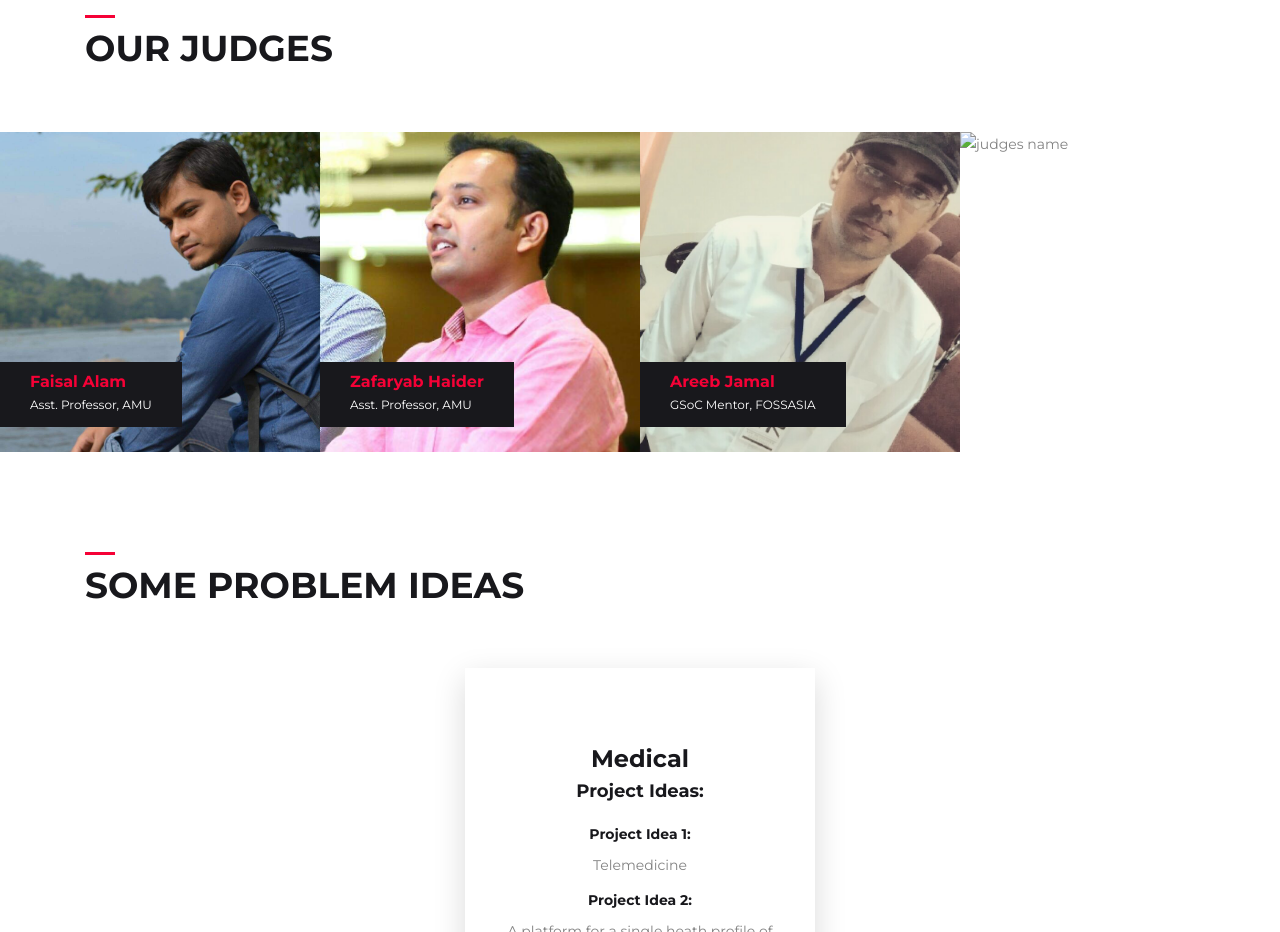
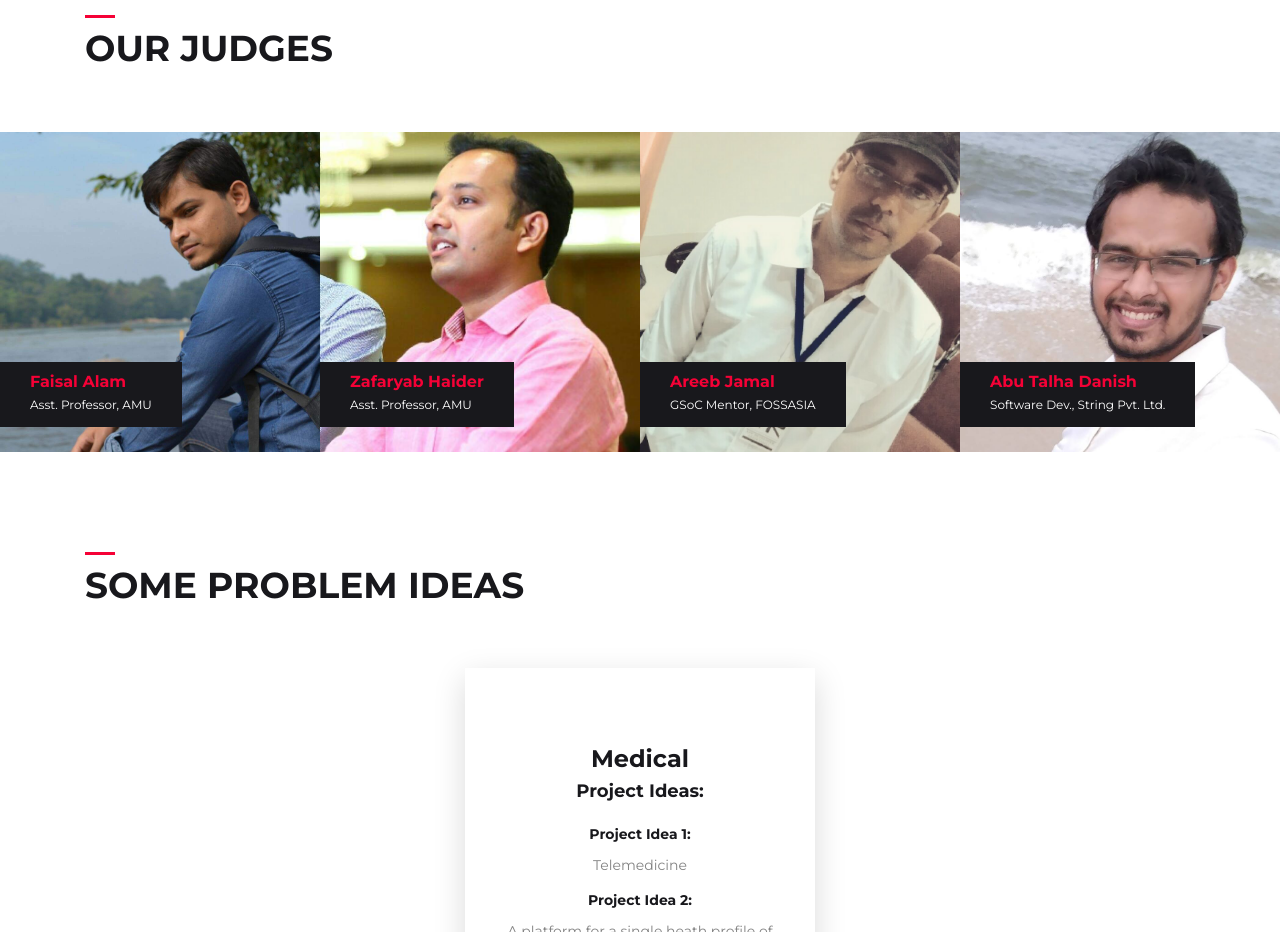
Before and after one commit to hack-amu/hack-amu.github.io, a website: page index.html in a window 1280 px wide. Shown: the part 1940-2872 px from the top of the page. Drawn offline with Linux system fonts and the light colour scheme; files whose address does not match are found by name.

Commit message:
Add photo of talha bhai

```diff
--- a/index.html
+++ b/index.html
@@ -262,10 +262,10 @@
         <div class="col-md-3 col-sm-6">
             <div class="speaker_box">
                 <div class="speaker_img">
-                    <img src="assets/img/speakers/s3.png" alt="judges name">
+                    <img src="assets/img/speakers/s4.jpeg" alt="judges name">
                     <div class="info_box">
-                        <h5 class="name"></h5>
-                        <p class="position"></p>
+                        <h5 class="name">Abu Talha Danish</h5>
+                        <p class="position">Software Dev., String Pvt. Ltd.</p>
                     </div>
                 </div>
             </div>
```
Also changed, not shown: assets/img/speakers/s4.jpeg (added).
